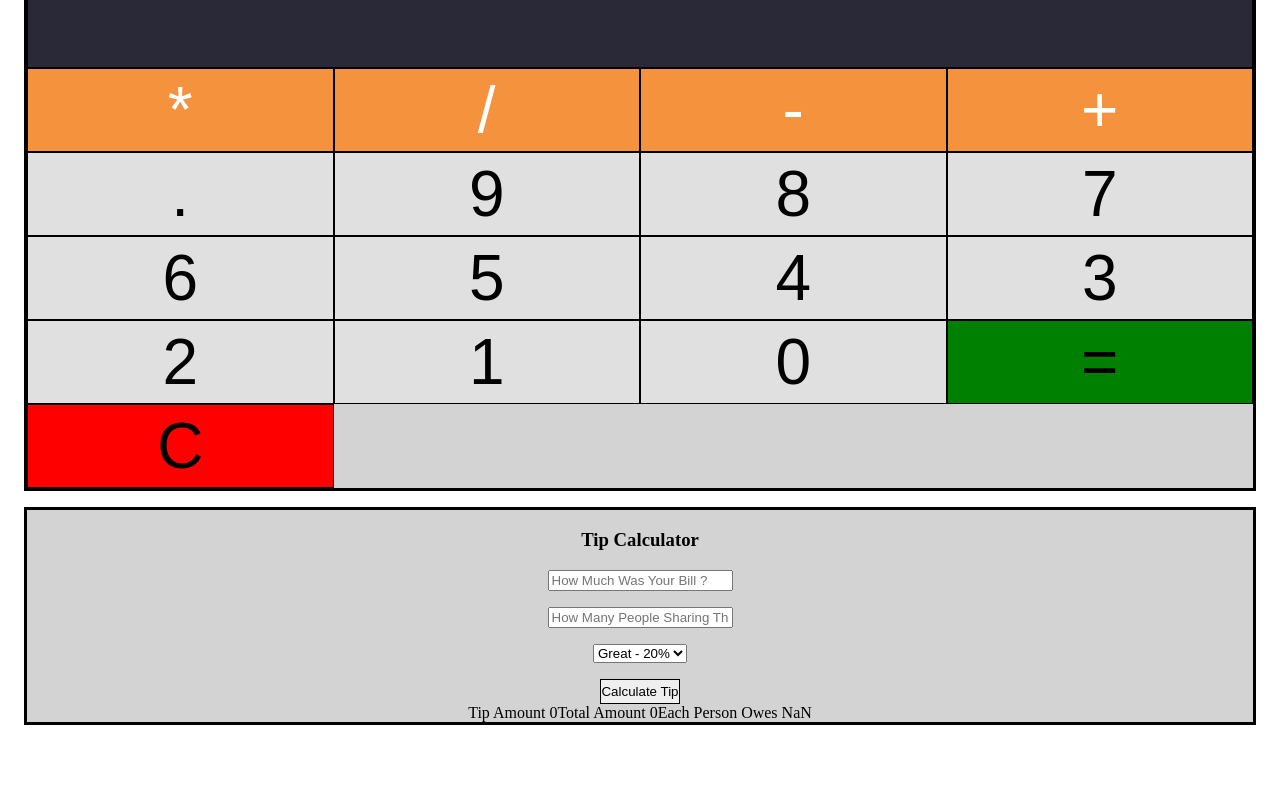
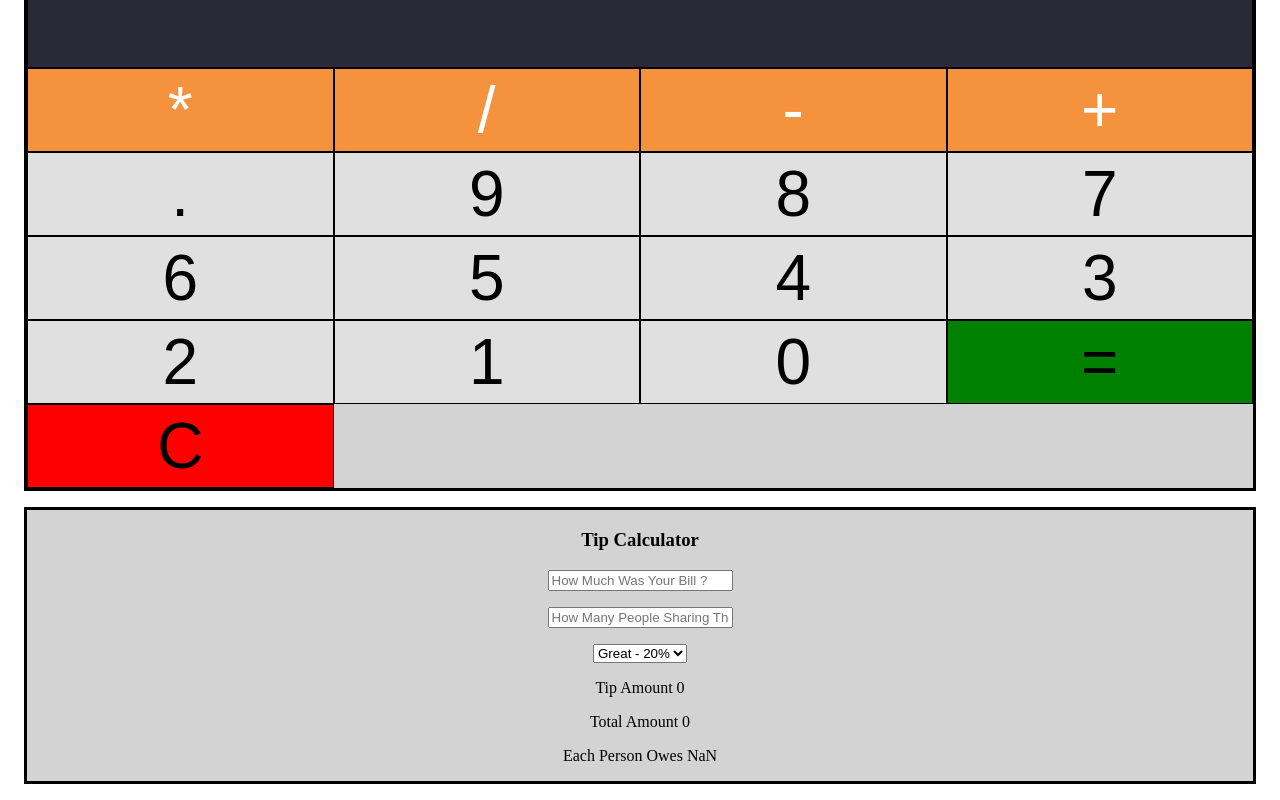
Before and after one commit to zjschulz/onehundred, a React (Create React App) app in the folder onehundred-frontend/: page / in a window 1280 px wide. Shown: the part 563-1363 px from the top of the page. Before the commit the page ends 1304 px from the top, so only its background shows below. Built offline with nearby package versions, Linux system fonts and the light colour scheme.

Commit message:
remove submit button

```diff
--- a/onehundred-frontend/src/components/Eight.js
+++ b/onehundred-frontend/src/components/Eight.js
@@ -8,16 +8,11 @@ export default class Eight extends Component {
         this.state = {
             bill: "",
             people: "",
-            tip: "0.2"
+            tip: "0.2",
         }
 
-        this.handleSubmit = this.handleSubmit.bind(this);
         this.handleChange = this.handleChange.bind(this);
 
-    }
-
-    handleSubmit(event) {
-        event.preventDefault();
     }
 
     handleChange(event) {
@@ -30,7 +25,7 @@ export default class Eight extends Component {
         return (
             <div className="Eight" style={{background: 'lightgrey', borderStyle: 'solid', margin: '1rem', textAlign: 'center'}}>
                 <h3>Tip Calculator</h3>
-                <form onSubmit={this.handleSubmit}>
+                <form>
                     <input
                     type="bill"
                     name="bill"
@@ -56,11 +51,12 @@ export default class Eight extends Component {
                         <option value="0.1">Good - 10%</option>
                         <option value="0.02">Bad - 2%</option>
                     </select><p></p>
-                    <button type="submit">Calculate Tip</button>
-                </form>
-                Tip Amount {this.state.bill*this.state.tip}
-                Total Amount {Number(this.state.bill)+Number(this.state.bill*this.state.tip)}
-                Each Person Owes {(Number(this.state.bill)+Number(this.state.bill*this.state.tip))/Number(this.state.people)}
+                </form><p></p>
+                <div style={{display: ""}}>
+                Tip Amount {this.state.bill*this.state.tip}<p></p>
+                Total Amount {Number(this.state.bill)+Number(this.state.bill*this.state.tip)}<p></p>
+                Each Person Owes {(Number(this.state.bill)+Number(this.state.bill*this.state.tip))/Number(this.state.people)}<p></p>
+                </div>
             </div>
         )
     }
```
